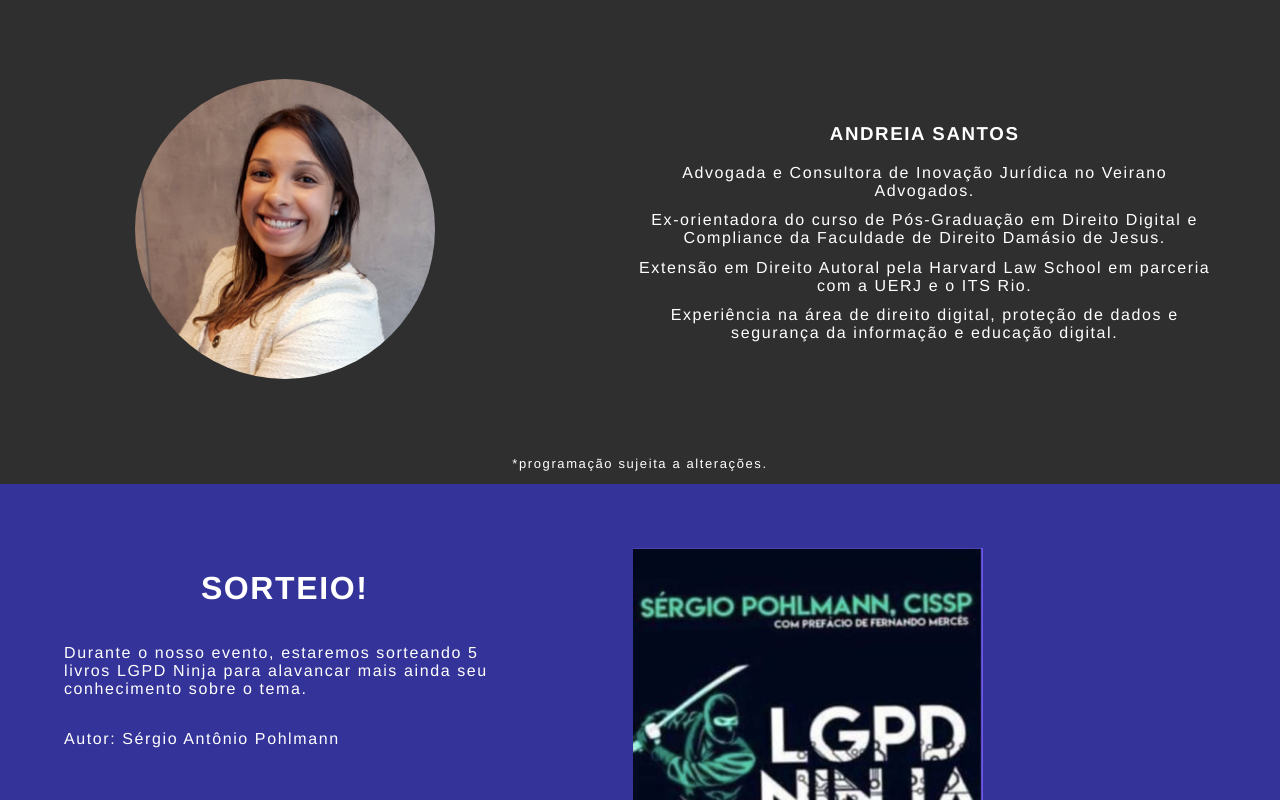
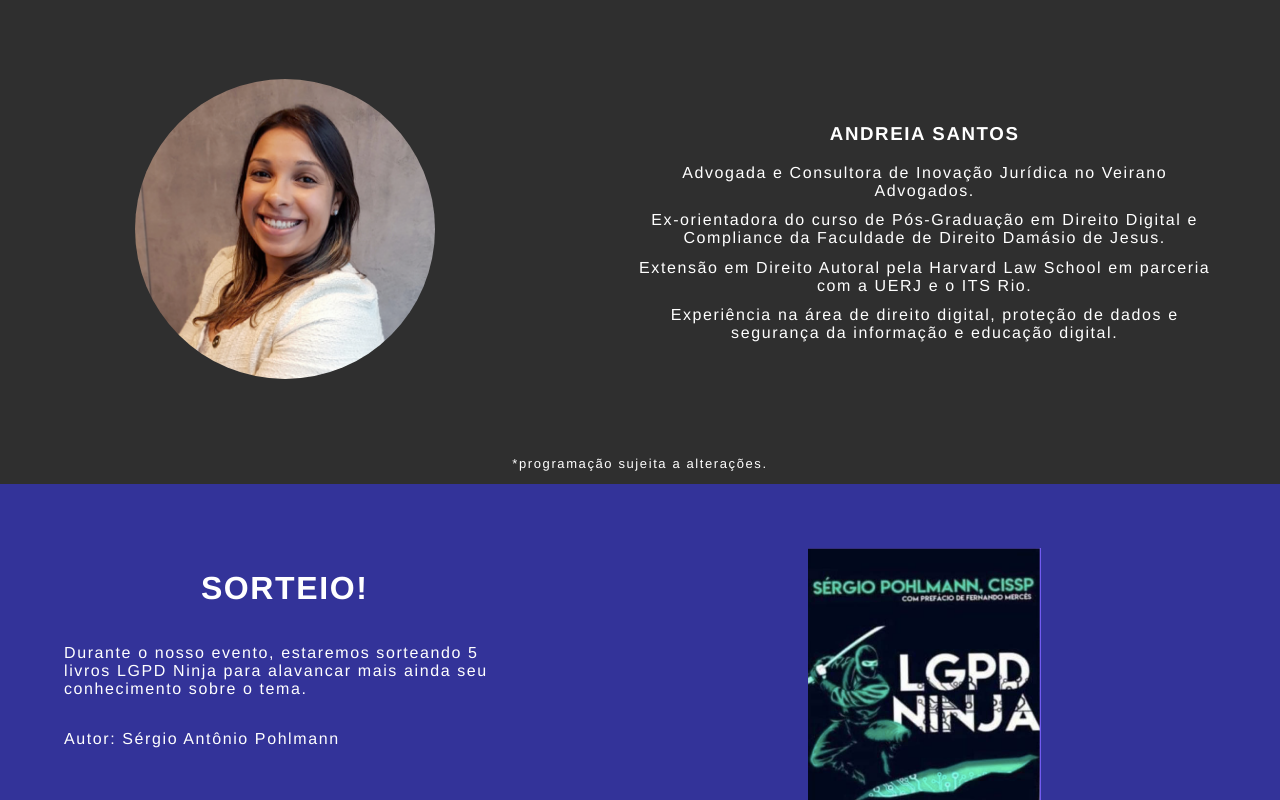
Before and after one commit to mrbonini/Showmethemoney, a website: page index.html in a window 1280 px wide. Shown: the part 2000-2800 px from the top of the page. Drawn offline with Linux system fonts and the light colour scheme; no server answers; a script that the page names is missing.

Commit message:
redução imagem livro

```diff
--- a/stylesheet.css
+++ b/stylesheet.css
@@ -82,6 +82,7 @@ body {
     display: flex;
     align-self: auto;
     flex: 2 1 300px;
+    justify-content: center;
 }
 .box-2 > p, label {
     width: 100%;
@@ -91,8 +92,8 @@ body {
     margin-bottom: 2%;
 }
 .box-2 > img {
-    align-self: center;
-    width: 60%;
+    width: 40%;
+    justify-content: center;
 }
 
 .programacao {
```
